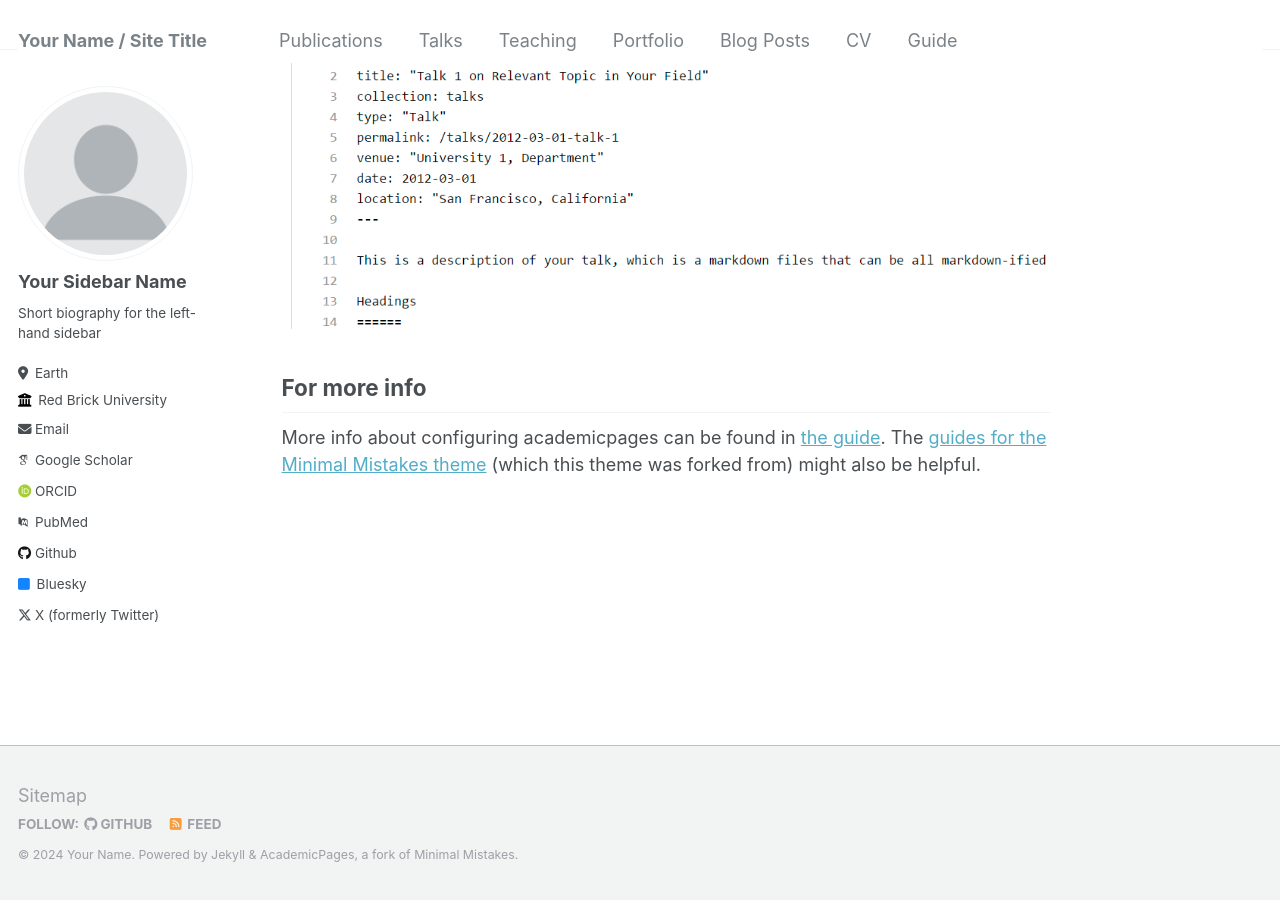
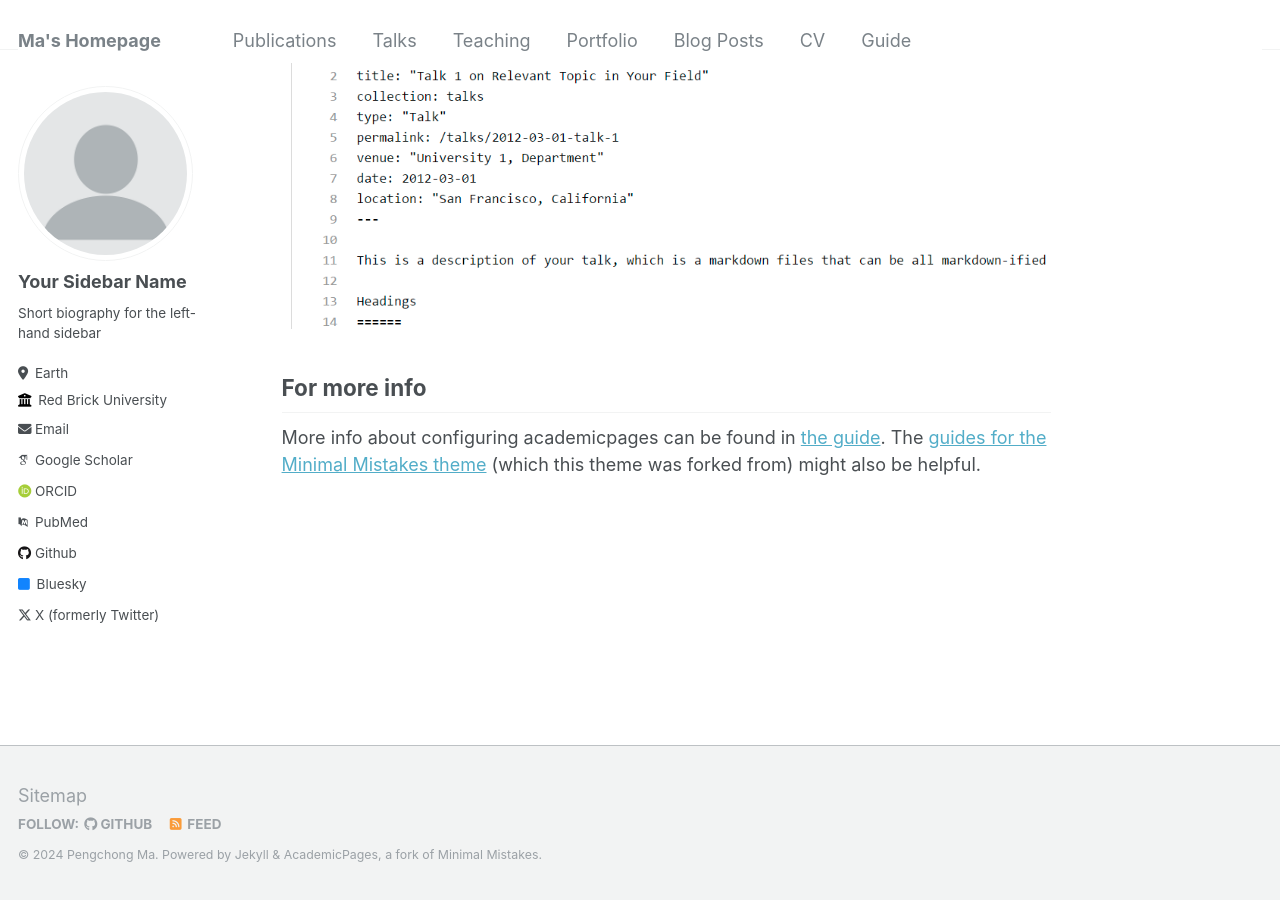
Before and after one commit to mpckkk/mapengchong.github.io, a Jekyll site: the page built from _pages/about.md, in a window 1280 px wide and 900 px high, scrolled down 2640 px. Built offline with Jekyll 4.4.1, drawn with Linux system fonts in a browser that asks for light colours; some web fonts are replaced.

Commit message:
Update _config.yml

```diff
--- a/_config.yml
+++ b/_config.yml
@@ -8,9 +8,9 @@
 
 # Basic Site Settings
 locale                   : "en-US"
-title                    : "Your Name / Site Title"
+title                    : "Ma's Homepage"
 title_separator          : "-"
-name                     : &name "Your Name"
+name                     : &name "Pengchong Ma"
 description              : &description "personal description"
 url                      : https://academicpages.github.io # the base hostname & protocol for your site e.g. "https://mmistakes.github.io"
 baseurl                  : "" # the subpath of your site, e.g. "/blog"
```
